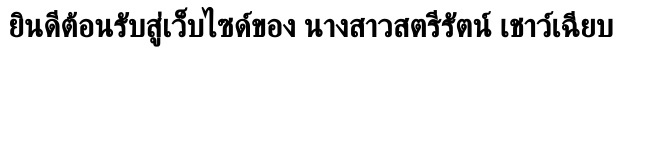
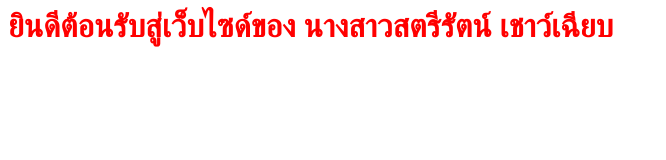
Before and after one commit to nongeom/sathreerat, a plain HTML site: page index.html in a window 1280 px wide. Shown: the whole page, without its empty margins (0-666 px from the left). Drawn offline with Linux system fonts and the light colour scheme.

Commit message:
Fix HTML structure and update header style

```diff
--- a/index.html
+++ b/index.html
@@ -5,7 +5,7 @@
 <meta charset="utf-8">
 </head>
 <body>
-<h1 style="color:ping; font-size: 200%; text-alime:center;font-family"> ยินดีต้อนรับสู่เว็บไซด์ของ นางสาวสตรีรัตน์ เชาว์เฉียบ</h1>
+<h1 style="color:red; font-size: 200%; text-alime:center;font-family"> ยินดีต้อนรับสู่เว็บไซด์ของ นางสาวสตรีรัตน์ เชาว์เฉียบ</h1>
 
 </body>
 </html>
```
